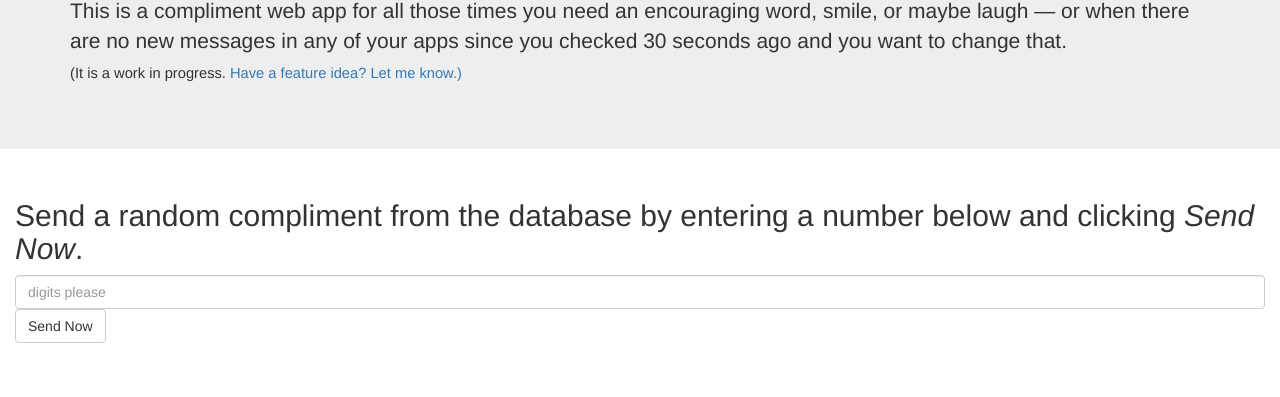
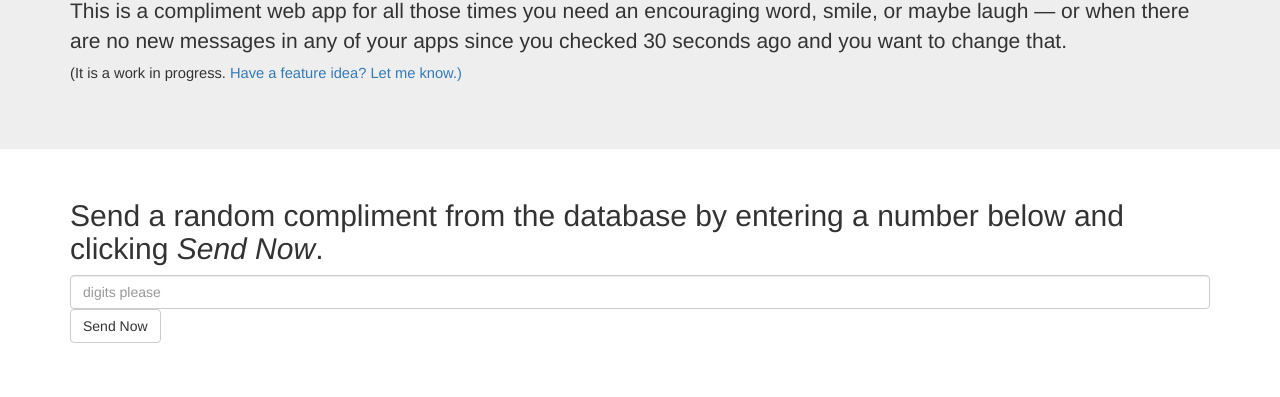
Before and after one commit to blikethat/compliment-please, a website: page public/index.html in a window 1280 px wide. Shown: the part 151-548 px from the top of the page. Drawn offline with nearby package versions, Linux system fonts and the light colour scheme; a script that the page names is missing.

Commit message:
add meta tags

```diff
--- a/public/index.html
+++ b/public/index.html
@@ -2,6 +2,8 @@
 <html>
 <head>
   <meta charset="utf-8">
+  <meta http-equiv="X-UA-Compatible" content="IE=edge">
+  <meta name="viewport" content="width=device-width, initial-scale=1">
   <title></title>
   <link rel="stylesheet" href="https://maxcdn.bootstrapcdn.com/bootstrap/3.3.6/css/bootstrap.min.css" integrity="sha384-1q8mTJOASx8j1Au+a5WDVnPi2lkFfwwEAa8hDDdjZlpLegxhjVME1fgjWPGmkzs7" crossorigin="anonymous">
   <script src='https://cdn.firebase.com/js/client/2.2.1/firebase.js'></script>
@@ -17,7 +19,7 @@
       </div>
     </div>
 
-  <div class="container col-xs-12">
+    <div class="container">
       <!-- Example row of columns -->
       <div class="row">
         <div class="col-md-12">
```
Lines whose indentation alone changed are shown as unchanged.
